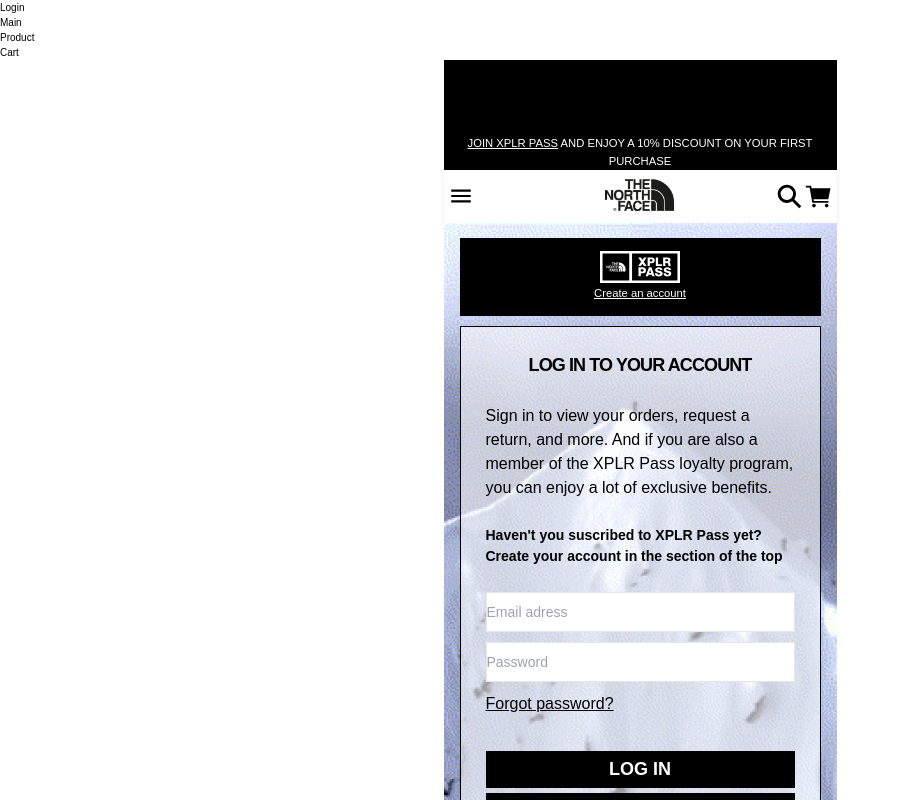
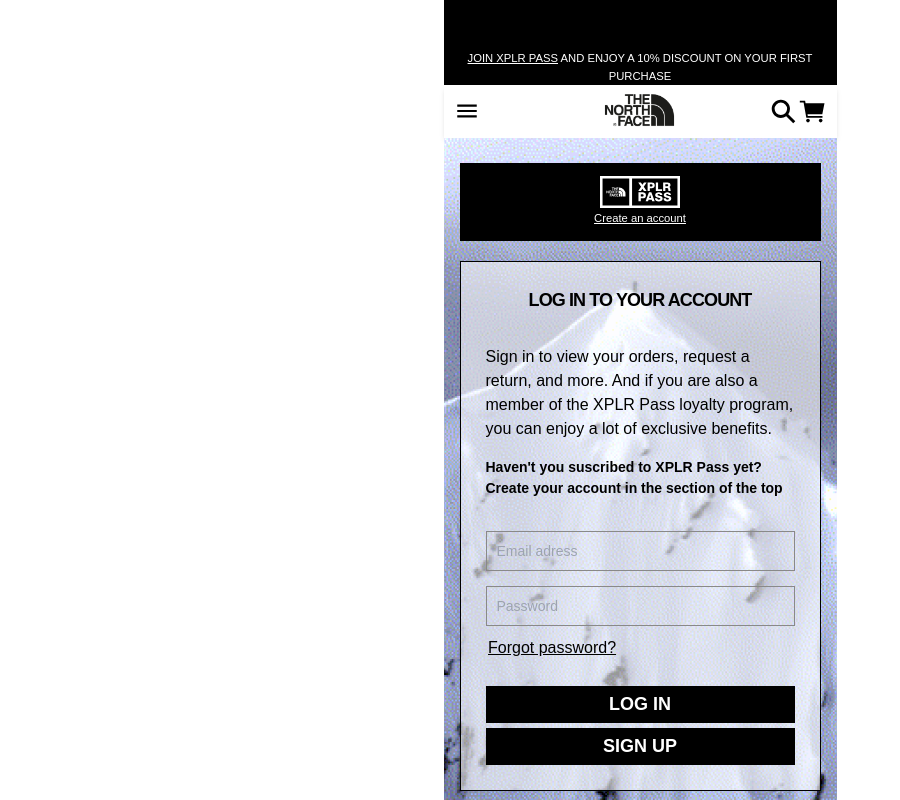
Before and after one commit to aoteron/thenorthface-mobilestore-clone, a React (Vite) app: page / in a window 1280 px wide. Shown: the top 800 px of the page, without its empty margins (0-900 px from the left). Built offline with nearby package versions, Linux system fonts and the light colour scheme; a web font is replaced by a local one.

Commit message:
style Login finished
Bug at Login

```diff
--- a/src/components/header/Header.tsx
+++ b/src/components/header/Header.tsx
@@ -11,17 +11,17 @@
 export function Header({}: HeaderProps) {
   return (
     <div className='flex items-center flex-col'>
-      <section style={{ width: '393px', height: '110px' }} className="bg-primary text-secondary flex items-end justify-center text-center align-bottom uppercase px-4">
+      <section style={{ width: '393px', height: '85px' }} className="bg-primary text-secondary flex items-end justify-center text-center align-bottom uppercase px-4">
         <p className="text-lg">
           <a href='#' className=' underline hover:text-tertiary transition-colors duration-200 ease-in-out'>Join XPLR PASS</a> and enjoy a 10% discount on your first <br />purchase
         </p>
       </section>
 
-      <header style={{ width: '393px', maxHeight: '60px', paddingLeft: '4px', paddingRight: '4px' }} className='shadow-md'>
+      <header style={{ width: '393px', maxHeight: '60px'}} className='shadow-md'>
         <div className='bg-secondary flex items-center justify-between'>
           <Link to="/">
           <div>
-            <img src={menuSharp} style={{ width: '26px' }}/>
+            <img src={menuSharp} style={{ width: '26px' }} className='ml-4'/>
           </div>
           </Link>
           <Link to="/">
@@ -30,11 +30,11 @@
           </div>
           </Link>
           <div className='flex'>
-            <Link to="cart">
+            <Link to="/main">
             <img src={searchIcon} style={{ width: '29px' }} alt="Search Icon" />
             </Link>
             <Link to="/cart">
-            <img src={cartIcon} style={{ width: '29px'}} alt="Carrito" />
+            <img src={cartIcon} style={{ width: '29px'}} className='mr-4' alt="Carrito" />
             </Link>
           </div>
         </div>
--- a/src/pages/login/Login.tsx
+++ b/src/pages/login/Login.tsx
@@ -5,7 +5,6 @@
 import { User } from '../../data/usersData.ts';
 import { useUsersContext } from '../../components/contexts/UserContext.tsx';
 import Header from '../../components/header/Header.tsx'
-import FakeHeader from '../../components/header/FakeHeader.tsx';
 import XPLRLogo from '../../assets/icons/xplr-pass-logo.svg'
 import BgGIF from '../../assets/northface-index-gif.png'
 
@@ -57,61 +56,59 @@
 
   return (
     <>
-    <section>
-      <FakeHeader />
-    </section>
     <Header/>
 
     <div className='relative'>
       <div className='absolute inset-0 z-0'>
     <div className="flex justify-center items-center">
-        <img src={BgGIF} alt='Fondo GIF' className='object-cover' />
+        <img src={BgGIF} alt='Fondo GIF' className='object-cover' style={{ width: '393px', height: '682px' }}/>
       </div>
     </div>
     </div>
     <div className='relative z-10'>
 
+
     <section className='flex justify-center'>
-      <div style={{ width: '361px', height: '78px' }} className='bg-primary flex flex-col items-center justify-center mt-6 text-secondary'>
+      <div style={{ width: '361px', height: '78px' }} className='bg-primary flex flex-col items-center justify-center mt-10 text-secondary'>
       <img src={XPLRLogo} style={{ width: '80px' }} alt="XPLR Logo" />
       <p className='underline hover:text-tertiary transition-colors duration-200 ease-in cursor-pointer text-lg mt-1'>Create an account</p>
       </div>
     </section>
 
-    <section className='flex justify-center mt-4' id='LOGIN'>
+    <section className='flex justify-center mt-8' id='LOGIN'>
       <div style={{ width: '361px', height: '530px' }} className='border border-primary p-10 bg-secondary bg-opacity-60 flex flex-col justify-between'>
 
         <h3 className='flex justify-center text-x18 font-semibold tracking-tighter pt--4'>LOG IN TO YOUR ACCOUNT</h3>
-          <p className='text-x16'>Sign in to view your orders, request a return, and more. And if you are also a member of the XPLR Pass loyalty program, you can enjoy a lot of exclusive benefits.
+          <p className='text-x16 mt-6'>Sign in to view your orders, request a return, and more. And if you are also a member of the XPLR Pass loyalty program, you can enjoy a lot of exclusive benefits.
           </p>
 
           <p className='text-x14 font-bold'>Haven't you suscribed to XPLR Pass yet? <br></br>
                   Create your account in the section of the top
           </p>
 
-          <form onSubmit={handleSubmit} className=''>
+          <form onSubmit={handleSubmit} className='mt-6'>
             <div className='flex flex-col'>
-            <input className='border text-x14'
+            <input className='border border-tertiary text-x14 bg-transparent placeholder-gray-400 focus:outline-none focus:ring-0 pl-4'
               style={{ height: '40px' }}
               type="text"
               placeholder="Email adress"
               value={userData.usermail}
               onChange={(e) => setUserData({...userData, usermail:e.target.value})}
               />
-            <input className='border mt-4 text-x14'
+            <input className='border border-tertiary text-x14 bg-transparent placeholder-gray-400 focus:outline-none focus:ring-0 pl-4 mt-6'
               style={{height: '40px' }}
               type="password"
               placeholder="Password"
               value={userData.password}
               onChange={(e) => setUserData({...userData, password: e.target.value })}
               />
-            <p className='mt-4 underline text-x16'>Forgot password?</p>
+            <p className='mt-4 underline text-x16 hover:text-tertiary transition-colors duration-200 ease-in cursor-pointer pl-1'>Forgot password?</p>
             </div>
           </form>
 
             <div className='flex flex-col mt-4'>
-              <button className='bg-primary text-secondary text-x18 font-semibold p-2' type="submit">LOG IN</button>
-              <button className='bg-primary text-secondary text-x18 font-semibold p-2 mt-2'type="submit">SIGN UP</button>
+              <button className='bg-primary text-secondary text-x18 font-semibold hover:text-tertiary transition-colors duration-200 ease-in cursor-pointer p-2 ' type="submit">LOG IN</button>
+              <button className='bg-primary text-secondary text-x18 font-semibold hover:text-tertiary transition-colors duration-200 ease-in cursor-pointer p-2 mt-2'type="submit">SIGN UP</button>
             </div>
       </div>
     </section>
```
Also changed, not shown: src/components/router/app.router.tsx (line endings or trailing spaces).
